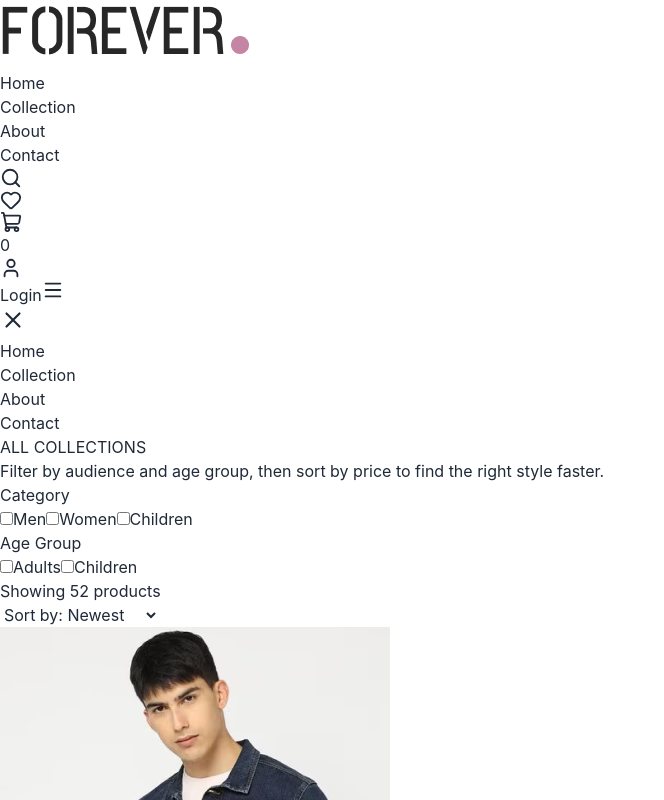
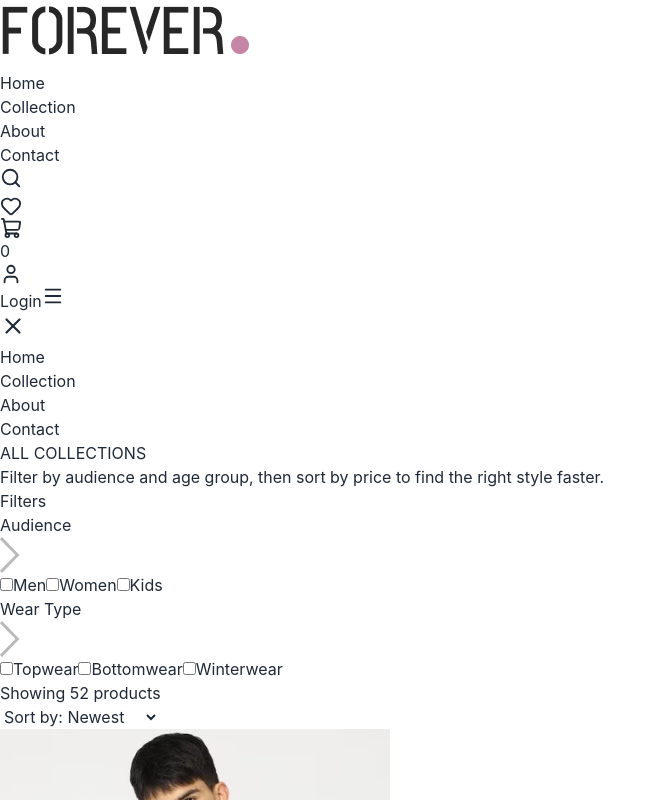
Before and after one commit to PheonixKB/E-Commerce-App, a React (Vite) app in the folder frontend/: page /collection in a window 1280 px wide. Shown: the top 800 px of the page, without its empty margins (0-664 px from the left). Built offline with nearby package versions, Linux system fonts and the light colour scheme.

Commit message:
feat:added search bar

```diff
--- a/frontend/src/App.jsx
+++ b/frontend/src/App.jsx
@@ -11,12 +11,13 @@ import PlaceOrder from './pages/PlaceOrder'
 import Orders from './pages/Orders'
 import NavBar from './components/NavBar'
 import Footer from './components/Footer'
+import SearchBar from './components/SearchBar'
 
 function App() {
   return (
     <>
       <NavBar />
-
+      <SearchBar />
       <main className="pt-8">
       <Routes>
         <Route path="/" element={<Home />} />
@@ -25,6 +26,7 @@ function App() {
         <Route path="/contact" element={<Contact />} />
         <Route path="/product/:productID" element={<Product />} />
         <Route path="/cart" element={<Cart />} />
+        <Route path="/search" element={<SearchBar />} />
         <Route path="/login" element={<Login />} />
         <Route path="/place-order" element={<PlaceOrder />} />
         <Route path="/orders" element={<Orders />} />
--- a/frontend/src/components/BestSeller.jsx
+++ b/frontend/src/components/BestSeller.jsx
@@ -23,7 +23,7 @@ const BestSeller = () => {
                 text2="SELLERS"
             />
 
-            <p className="max-w-2xl mx-auto mt-5 text-center text-gray-500 text-sm sm:text-base leading-7">
+            <p className="max-w-3xl mx-auto mt-5 text-center text-gray-500 text-sm sm:text-base leading-7">
                 Explore our best-selling collection of men's, women's, and children's fashion.
                 Handpicked by our customers for style, comfort, and quality.
             </p>
--- a/frontend/src/components/LatestCollection.jsx
+++ b/frontend/src/components/LatestCollection.jsx
@@ -22,7 +22,7 @@ const LatestCollection = () => {
                 text2="COLLECTION"
             />
 
-            <p className="max-w-2xl mx-auto mt-5 text-center text-gray-500 text-sm sm:text-base leading-7">
+            <p className="max-w-3xl mx-auto mt-5 text-center text-gray-500 text-sm sm:text-base leading-7">
                 Discover the latest fashion trends with our carefully curated collection of premium clothing.
                 From everyday essentials to statement pieces, explore styles designed for every season and occasion.
             </p>
--- a/frontend/src/pages/Collection.jsx
+++ b/frontend/src/pages/Collection.jsx
@@ -1,24 +1,29 @@
 import React, { useContext, useMemo, useState } from 'react'
 import ProductItem from '../components/ProductItem'
 import Title from '../components/Title'
+import {assets} from '../assets/frontend_assets/assets'
 import { ShopContext } from '../context/ShopContextDefinition'
 
 const categoryFilters = [
   { label: 'Men', value: 'Men' },
   { label: 'Women', value: 'Women' },
-  { label: 'Children', value: 'Kids' },
+  { label: 'Kids', value: 'Kids' },
 ]
 
-const ageFilters = [
-  { label: 'Adults', value: 'Adults' },
-  { label: 'Children', value: 'Children' },
+const subCategoryFilters = [
+  { label: 'Topwear', value: 'Topwear' },
+  { label: 'Bottomwear', value: 'Bottomwear' },
+  { label: 'Winterwear', value: 'Winterwear' },
 ]
 
 const Collection = () => {
-  const { products } = useContext(ShopContext)
+  const { products , search } = useContext(ShopContext)
   const [selectedCategories, setSelectedCategories] = useState([])
-  const [selectedAges, setSelectedAges] = useState([])
+  const [selectedSubcategories, setSelectedSubcategories] = useState([])
   const [sortType, setSortType] = useState('relevant')
+  const [showFilters, setShowFilters] = useState(false);
+  const [showAudience, setShowAudience] = useState(false);
+  const [showWearType, setShowWearType] = useState(false);
 
   const toggleFilter = (value, selectedValues, setSelectedValues) => {
     setSelectedValues((currentValues) =>
@@ -29,16 +34,23 @@ const Collection = () => {
   }
 
   const filteredProducts = useMemo(() => {
+
     const nextProducts = products.filter((product) => {
+      const matchesSearch =
+      search.trim() === "" ||
+      product.name.toLowerCase().includes(search.toLowerCase()) ||
+      product.description.toLowerCase().includes(search.toLowerCase());
       const matchesCategory =
         selectedCategories.length === 0 ||
         selectedCategories.includes(product.category)
 
-      const productAgeGroup = product.category === 'Kids' ? 'Children' : 'Adults'
-      const matchesAge =
-        selectedAges.length === 0 || selectedAges.includes(productAgeGroup)
+      const matchesSubcategory = selectedSubcategories.length === 0 || selectedSubcategories.includes(product.subCategory)
 
-      return matchesCategory && matchesAge
+      return (
+    matchesSearch &&
+    matchesCategory &&
+    matchesSubcategory
+);
     })
 
     return [...nextProducts].sort((a, b) => {
@@ -52,32 +64,67 @@ const Collection = () => {
 
       return b.date - a.date
     })
-  }, [products, selectedCategories, selectedAges, sortType])
+  }, [products,search, selectedCategories, selectedSubcategories, sortType])
 
   return (
     <section className="max-w-7xl mx-auto px-5 sm:px-6 lg:px-8 py-12">
       <div className="text-center mb-12">
         <Title text1="ALL" text2="COLLECTIONS" />
-        <p className="max-w-2xl mx-auto mt-5 text-center text-gray-500 text-sm sm:text-base lg:translate-x-64 xl:translate-x-80 leading-7">
+        <p className="max-w-2xl mx-auto mt-5 text-center text-gray-500 text-sm sm:text-base lg:translate-x-[260px] xl:translate-x-80 leading-7">
           Filter by audience and age group, then sort by price to find the right style faster.
         </p>
       </div>
 
 
       <div className="grid grid-cols-1 lg:grid-cols-[260px_1fr] gap-10 items-start">
-        <aside className="border border-stone-200 rounded-lg p-6">
-          <div>
+        <aside className="border border-stone-200 rounded-lg p-8 flex flex-col gap-6">
+
+          {/* Filters Heading */}
+          <h2 className="text-lg font-bold text-stone-700">
+              Filters
+          </h2>
+
+          {/* ================= Audience ================= */}
+          <div className="border-t border-stone-200 rounded-lg pt-8">
+
+              <button
+                  type="button"
+                  onClick={() => setShowAudience(!showAudience)}
+                  className="w-full flex items-center justify-between"
+              >
                   <h3 className="text-sm font-semibold uppercase tracking-widest text-stone-700">
-              Category
+                      Audience
                   </h3>
 
-            <div className="mt-5 space-y-3">
+                  {/* Hidden on Desktop */}
+                  <div className="sm:hidden flex items-center">
+                    <img
+                        src={assets.dropdown_icon}
+                        alt=""
+                        className={`h-3 -translate-x-2 transition-transform duration-300 ${
+                            showAudience ? "rotate-90" : ""
+                        }`}
+                    />
+                  </div>
+              </button>
+
+              <div className={`${showAudience ? "block" : "hidden"} sm:block mt-5`}>
+                  <div className="flex flex-col gap-4">
                       {categoryFilters.map((filter) => (
-                <label key={filter.value} className="flex items-center gap-3 text-sm text-gray-600">
+                          <label
+                              key={filter.value}
+                              className="flex items-center gap-3 text-sm text-gray-600"
+                          >
                               <input
                                   type="checkbox"
                                   checked={selectedCategories.includes(filter.value)}
-                    onChange={() => toggleFilter(filter.value, selectedCategories, setSelectedCategories)}
+                                  onChange={() =>
+                                      toggleFilter(
+                                          filter.value,
+                                          selectedCategories,
+                                          setSelectedCategories
+                                      )
+                                  }
                                   className="h-4 w-4 accent-stone-700"
                               />
                               {filter.label}
@@ -86,18 +133,49 @@ const Collection = () => {
                   </div>
               </div>
 
-          <div className="mt-8 pt-8 border-t border-stone-200">
+          </div>
+
+          {/* ================= Wear Type ================= */}
+          <div className="border-t border-stone-200 rounded-lg pt-8">
+
+              <button
+                  type="button"
+                  onClick={() => setShowWearType(!showWearType)}
+                  className="w-full flex items-center justify-between"
+              >
                   <h3 className="text-sm font-semibold uppercase tracking-widest text-stone-700">
-              Age Group
+                      Wear Type
                   </h3>
 
-            <div className="mt-5 space-y-3">
-              {ageFilters.map((filter) => (
-                <label key={filter.value} className="flex items-center gap-3 text-sm text-gray-600">
+                  {/* Hidden on Desktop */}
+                  <div className="sm:hidden flex items-center">
+                    <img
+                        src={assets.dropdown_icon}
+                        alt=""
+                        className={`h-3 -translate-x-2 transition-transform duration-300 ${
+                            showWearType ? "rotate-90" : ""
+                        }`}
+                    />
+                  </div>
+              </button>
+
+              <div className={`${showWearType ? "block" : "hidden"} sm:block mt-5`}>
+                  <div className="flex flex-col gap-4">
+                      {subCategoryFilters.map((filter) => (
+                          <label
+                              key={filter.value}
+                              className="flex items-center gap-3 text-sm text-gray-600"
+                          >
                               <input
                                   type="checkbox"
-                    checked={selectedAges.includes(filter.value)}
-                    onChange={() => toggleFilter(filter.value, selectedAges, setSelectedAges)}
+                                  checked={selectedSubcategories.includes(filter.value)}
+                                  onChange={() =>
+                                      toggleFilter(
+                                          filter.value,
+                                          selectedSubcategories,
+                                          setSelectedSubcategories
+                                      )
+                                  }
                                   className="h-4 w-4 accent-stone-700"
                               />
                               {filter.label}
@@ -105,10 +183,13 @@ const Collection = () => {
                       ))}
                   </div>
               </div>
+
+          </div>
+
         </aside>
 
         <div>
-          <div className="flex flex-col sm:flex-row sm:items-center sm:justify-between gap-4 mb-8">
+          <div className="flex flex-col sm:flex-row sm:items-center sm:justify-between gap-4 mb-8 xl:-translate-y-1">
             <p className="text-sm text-gray-500">
               Showing {filteredProducts.length} products
             </p>
```
Also changed, not shown: frontend/src/components/Footer.jsx (+5 -5 lines), frontend/src/components/NavBar.jsx (+18 -26 lines), frontend/src/components/SearchBar.jsx (added, +57 -0 lines), frontend/src/context/ShopContext.jsx (+9 -2 lines). Lines whose indentation alone changed are shown as unchanged.
